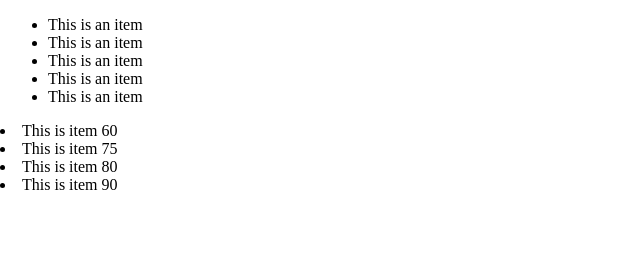
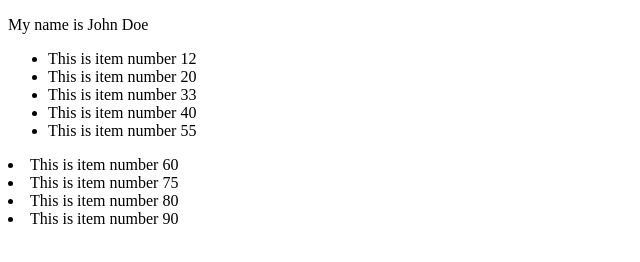
Before and after one commit to umeshraj/learning_d3_travesy, a plain HTML site: page part_02_simple_data_binding/index.html in a window 1280 px wide. Shown: the whole page, without its empty margins (0-640 px from the left). Drawn offline with nearby package versions, Linux system fonts and the light colour scheme.

Commit message:
examples of data binding

```diff
--- a/part_02_simple_data_binding/app.js
+++ b/part_02_simple_data_binding/app.js
@@ -1,11 +1,12 @@
 const numArray = [12, 20, 33, 40, 55, 60, 75, 80, 90];
+const name = "John Doe";
 
-// // Changing the text of the li items
-// d3.selectAll(".items li")
-//   .data(numArray)
-//   .text(function(d) {
-//     return `This is item ${d}`;
-//   });
+// Changing the text of the li items
+d3.selectAll(".items li")
+  .data(numArray)
+  .text(function(d) {
+    return `This is item ${d}`;
+  });
 
 // // Changing the fontsize (style) of li items
 // d3.selectAll(".items li")
@@ -13,10 +14,31 @@ const numArray = [12, 20, 33, 40, 55, 60, 75, 80, 90];
 //   .style("font-size", d => `${d}px`);
 
 // Adding more nodes if you have more data than dom elements
-d3.selectAll(".items li")
+
+// // Note that this does not change the text in the first 5 li!!
+// d3.select("body")
+//   .selectAll(".items li")
+//   .data(numArray)
+//   .enter()
+//   .append("li")
+//   .text(d => `This is item ${d}`)
+//   .exit()
+//   .remove();
+
+// Recommended way of doing enter, exit
+const li = d3
+  .select("body")
+  .selectAll(".items li")
   .data(numArray)
-  .enter()
+  .text(d => `This is item number ${d}`);
+
+// handle extras
+li.enter()
   .append("li")
-  .text(d => `This is item ${d}`)
-  .exit()
-  .remove();
+  .text(d => `This is item number ${d}`);
+
+// exit
+li.exit().remove();
+
+// Changing some text
+d3.select(".name").text(name);
--- a/part_02_simple_data_binding/index.html
+++ b/part_02_simple_data_binding/index.html
@@ -7,6 +7,8 @@
     <title>Learning D3</title>
   </head>
   <body>
+    <p>My name is <span class="name"></span></p>
+
     <ul class="items">
       <li>This is an item</li>
       <li>This is an item</li>
```
